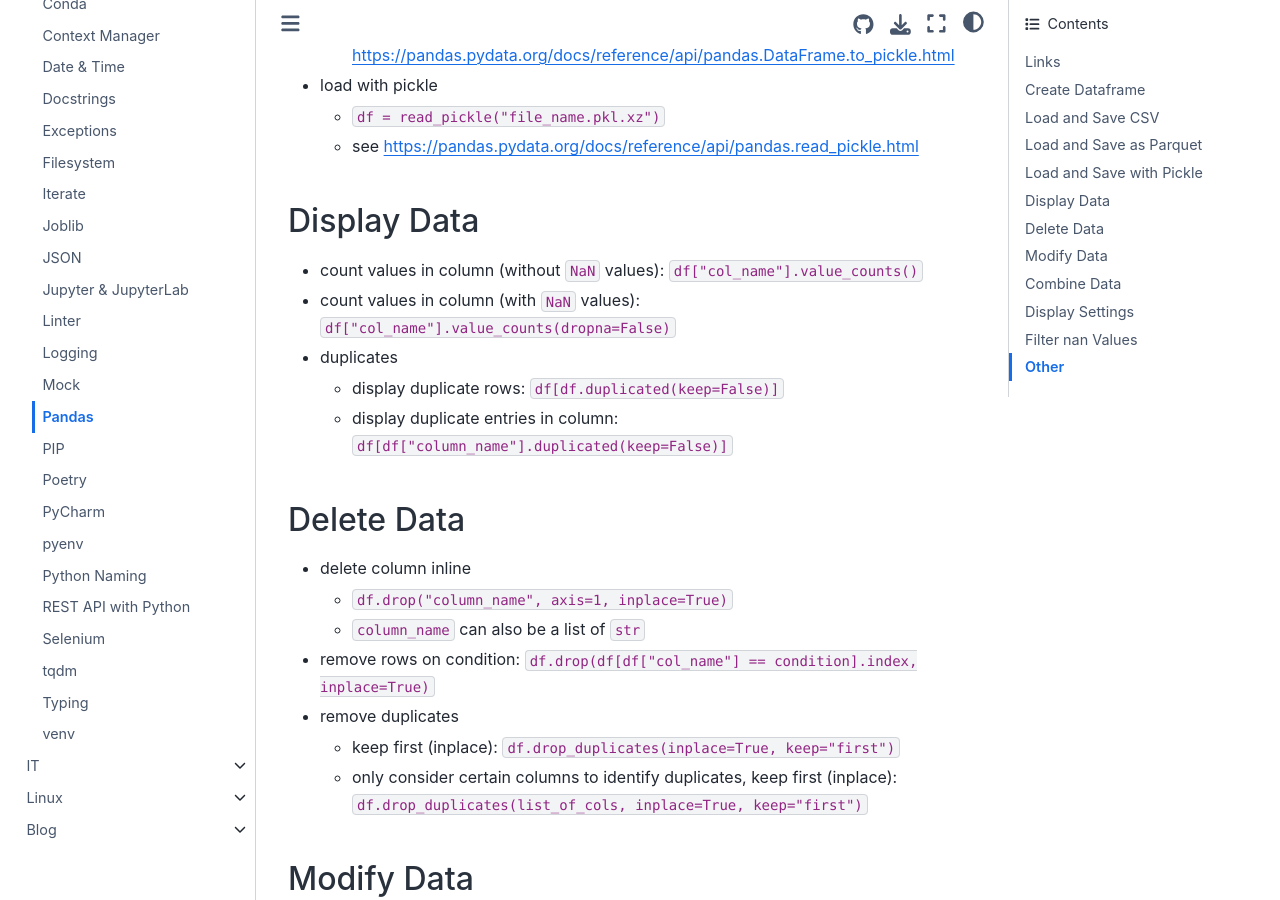
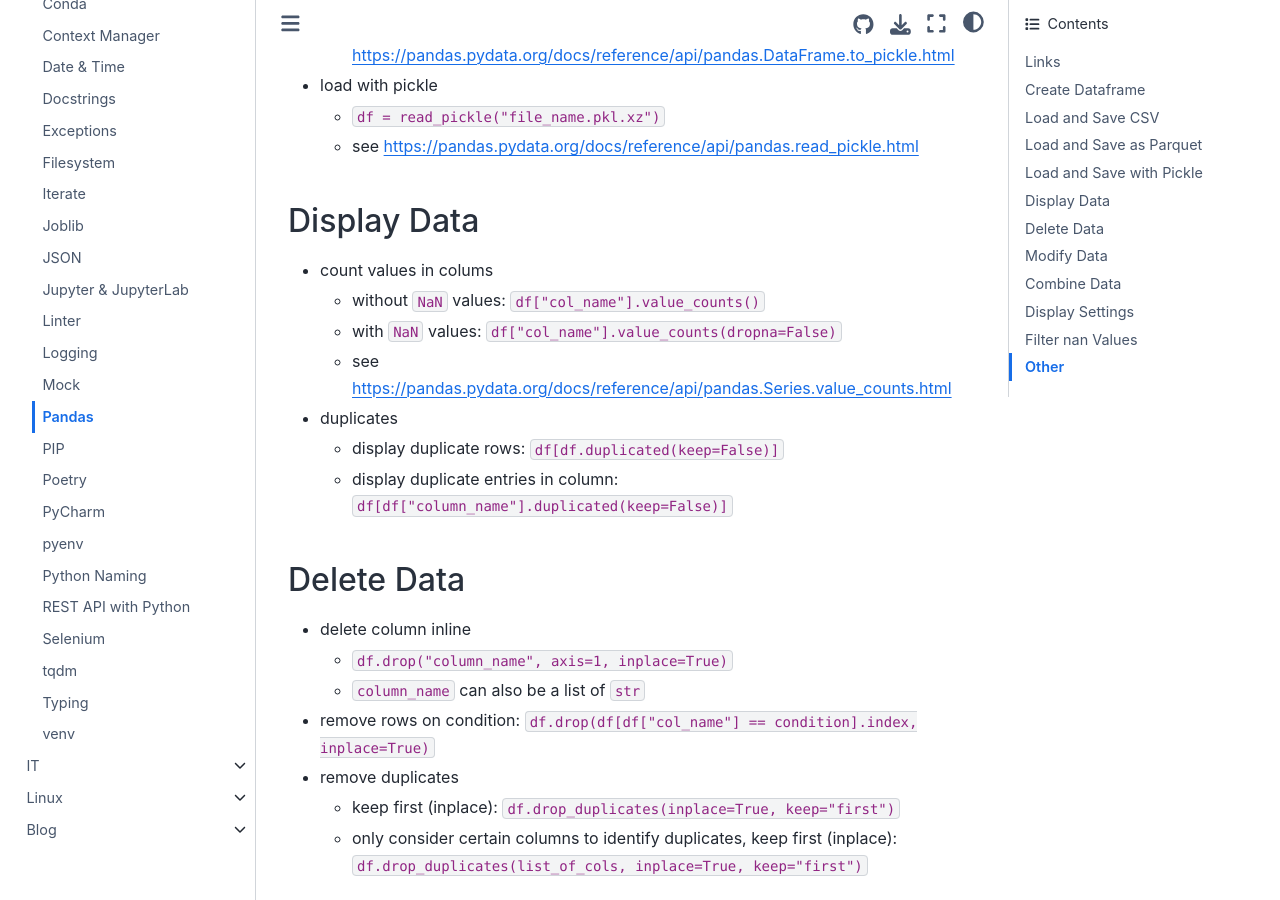
Before and after one commit to PhilipMay/PhilipMay_org, a Sphinx documentation site: the page built from source/python/pandas.md, in a window 1280 px wide and 900 px high, scrolled down 1682 px. Built offline with Sphinx 7.4.7 and the Sphinx Book theme 1.1.4, drawn with Linux system fonts in a browser that asks for light colours.

Commit message:
Update pandas.md

```diff
--- a/source/python/pandas.md
+++ b/source/python/pandas.md
@@ -57,8 +57,10 @@ df = pd.read_csv(
 
 ## Display Data
 
-- count values in column (without `NaN` values): `df["col_name"].value_counts()`
-- count values in column (with `NaN` values): `df["col_name"].value_counts(dropna=False)`
+- count values in colums
+  - without `NaN` values: `df["col_name"].value_counts()`
+  - with `NaN` values: `df["col_name"].value_counts(dropna=False)`
+  - see <https://pandas.pydata.org/docs/reference/api/pandas.Series.value_counts.html>
 - duplicates
   - display duplicate rows: `df[df.duplicated(keep=False)]`
   - display duplicate entries in column: `df[df["column_name"].duplicated(keep=False)]`
```
